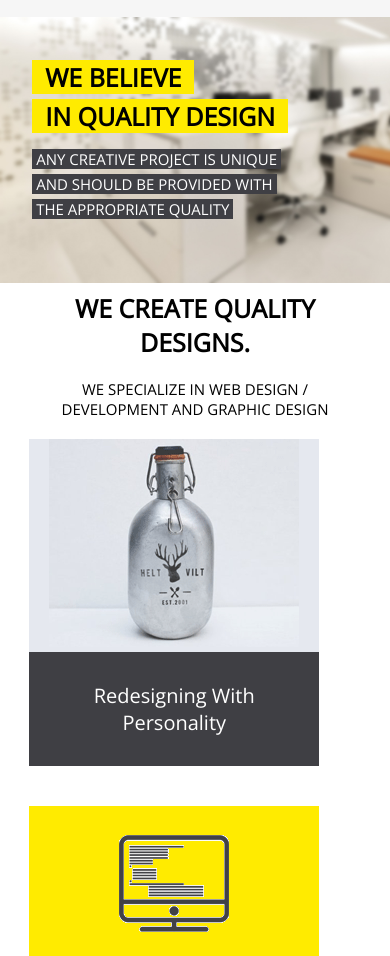
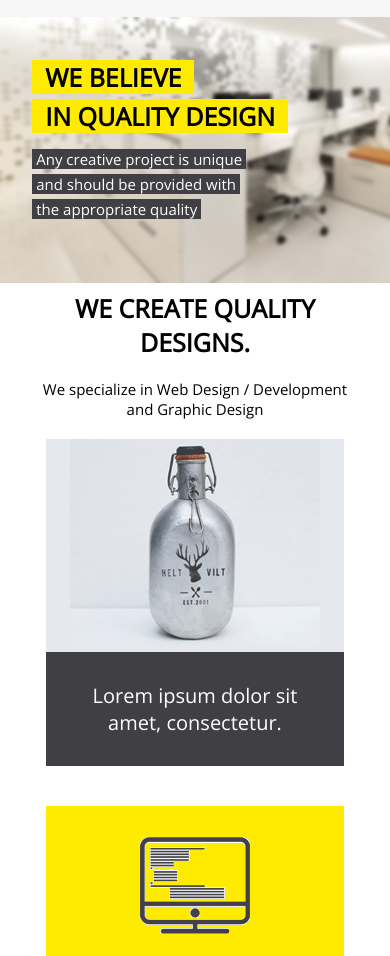
Before and after one commit to RomanRon/Web-disign, a plain HTML site: page index.html in a window 390 px wide. Shown: the part 144-1100 px from the top of the page. Drawn offline with nearby package versions, Linux system fonts and the light colour scheme.

Commit message:
second commit

```diff
--- a/css/media.css
+++ b/css/media.css
@@ -1,3 +1,14 @@
+@media ( max-width: 1140px ) {
+	.card {
+		width: 260px;
+	}
+}
+@media ( max-width: 614px ) {
+	.card {
+		width: 90%;
+		margin: 0 auto;
+	}
+}
 @media ( max-width: 768px ) {
 	.nav-container {
 		width: 100%;
@@ -58,6 +69,11 @@
 		padding-top: 40px;
 		padding-bottom: 60px;
 	}
+	.specialize-container {
+		-ms-align-items: center;
+		align-items: center;
+		justify-content: center;
+	}
 
 }
 @media ( max-width: 480px ) {
--- a/css/style.css
+++ b/css/style.css
@@ -42,7 +42,6 @@ nav {
 	background: #fff url(../img/slider_bg.jpg) 0 0 no-repeat;
 	-webkit-background-size: cover;
 	background-size: cover;
-	text-transform: uppercase;
 	padding-top: 120px;
 	padding-bottom: 300px;
 }
@@ -63,6 +62,7 @@ nav {
 	display: inline;
 	font-size: 70px;
 	padding: 0 13px;
+	text-transform: uppercase;
 }
 .banner-top p {
   font-size: 24px;
@@ -84,24 +84,15 @@ nav {
 	font-size: 20px;
 	margin-bottom: 20px;
 }
-.specialize-container>h3,
-.specialize-container>p {
+.specialize-container>h3 {
 	text-transform: uppercase;
 }
 .card{
-	width: 290px;
-}
-.first_p {
-	font-size: 20px;
-	color: #FFF;
-	background-color: #3f3f44;
-	padding: 30px;
-	margin: 0;
-	position: relative;
-	bottom: 20px;
+	margin-top: 15px;
+	width: 22%;
 }
 .first-p {
-	font-size: 13px;
+	font-size: 9px;
 	color: #FFF;
 	background-color: #3f3f44;
 	padding: 30px;
@@ -113,10 +104,10 @@ nav {
 	background-color: #ffeb00;
 	padding: auto;
 	padding-top: 10px;
-	height: 200px;
+	height: 203px;
 }
 .top_card h4 {
-	font-size: 20px;
+	font-size: 20;
 }
 .top_cart {
 	background: #e5e8ef;
--- a/index.html
+++ b/index.html
@@ -55,7 +55,7 @@
 								<img src="img/1.png" alt="IMAGE">
 							</div>
 							<div class="bottom_card">
-								<p class="first_p">Redesigning With Personality</p>
+								<p class="first-p">Lorem ipsum dolor sit amet, consectetur.</p>
 							</div>
 						</div>
 						<div class="card">
```
